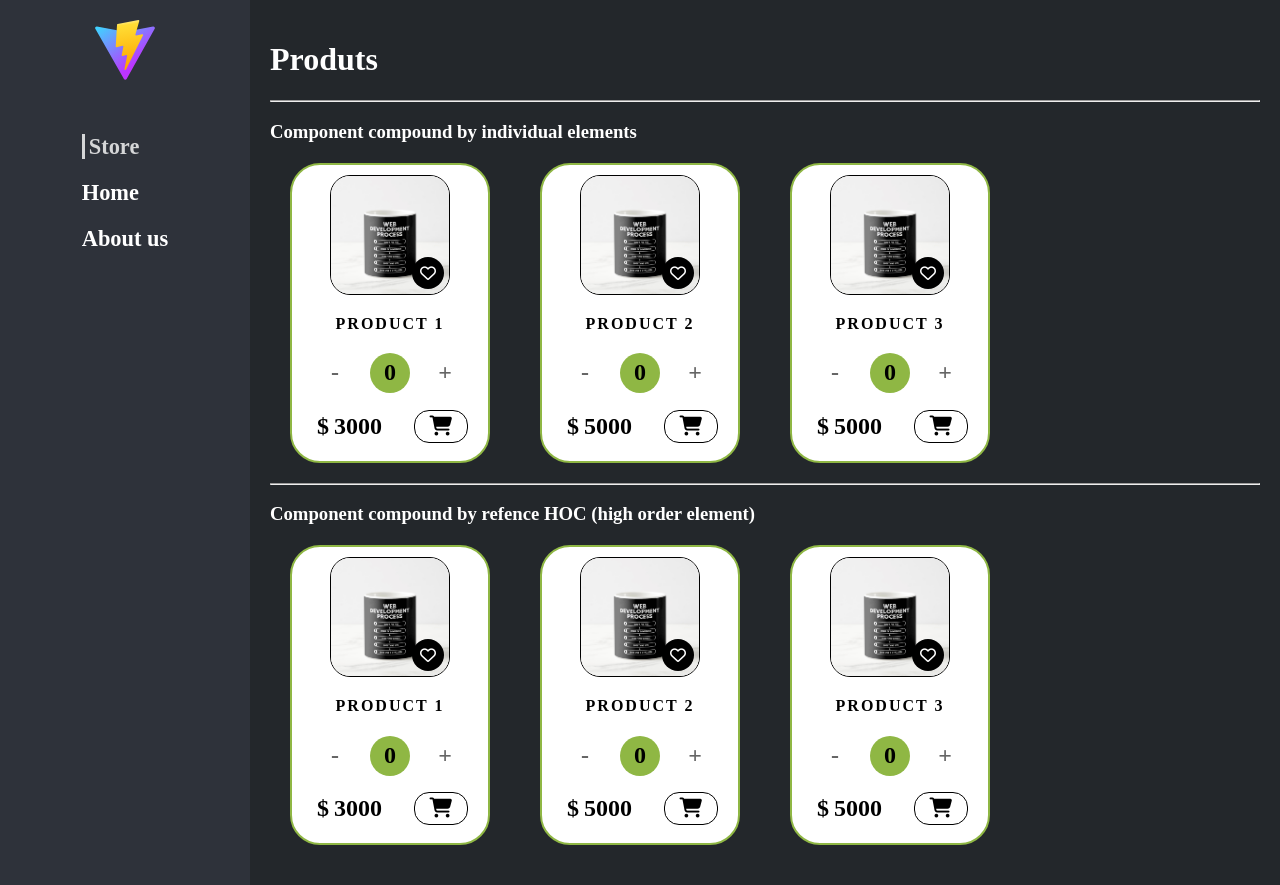
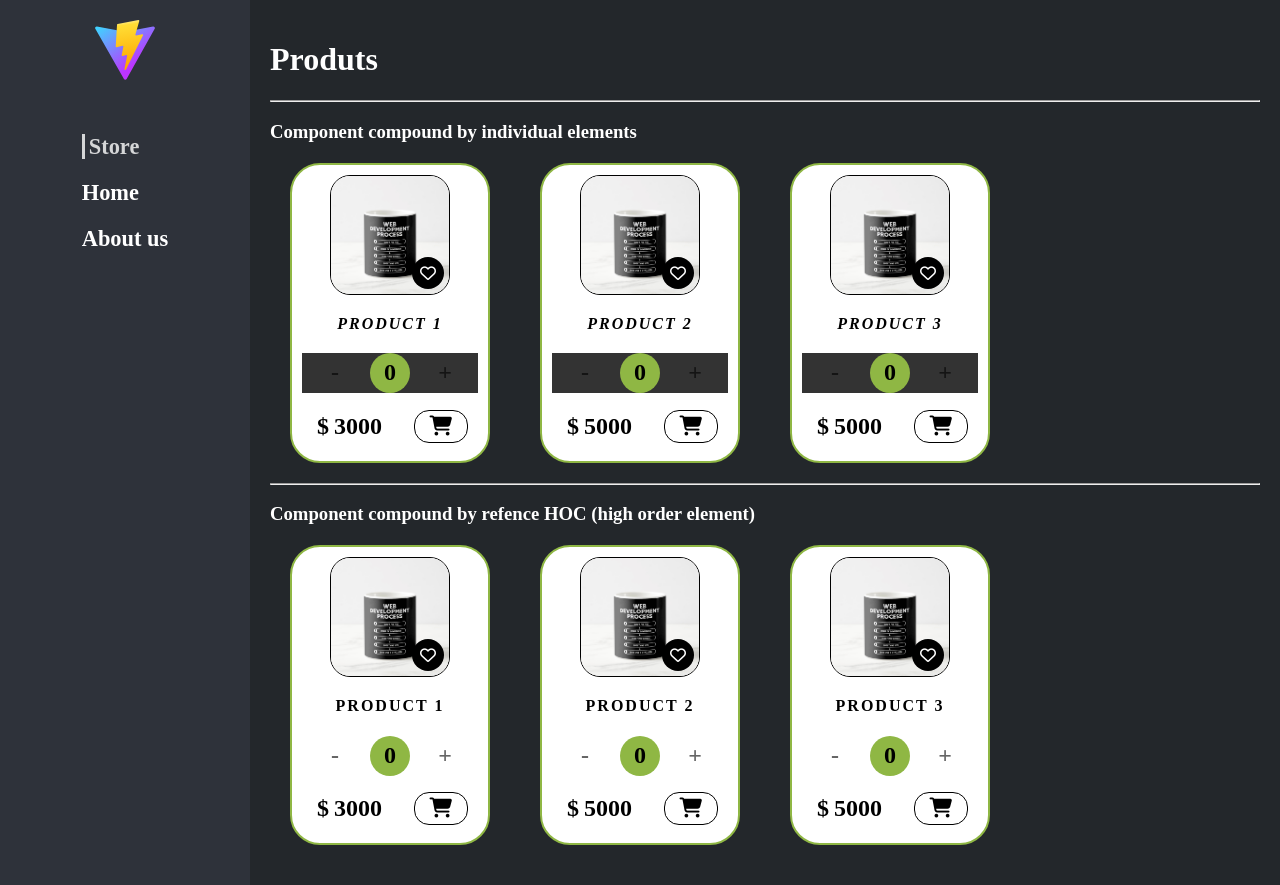
Before and after one commit to DevArthuro/react-advance, a React (Vite) app in the folder 3.component-compound/: page /shopping in a window 1280 px wide. Built offline with nearby package versions, Linux system fonts and the light colour scheme.

Commit message:
feat: extend the className and styles in components

```diff
--- a/3.component-compound/src/components/ProductCard.tsx
+++ b/3.component-compound/src/components/ProductCard.tsx
@@ -1,14 +1,17 @@
 import ProductContextProvider from "../context/productContext";
 import useProduct from "../hooks/useProduct";
+import { GlobalProps } from "../interfaces/product";
 import AddCartButton from "./partials/AddCartButton";
 import Counter from "./partials/Counter";
 import Details from "./partials/Details";
 import Image from "./partials/Image";
 
-const ProductCardComponent: React.FC<{
-  children: React.ReactNode[];
-  id: string;
-}> = ({ id, children }) => {
+const ProductCardComponent: React.FC<
+  {
+    children: React.ReactNode[];
+    id: string;
+  } & GlobalProps
+> = ({ id, children, className, style }) => {
   const { state, increase, decrease, addFav, addCart } = useProduct({ id });
 
   const { product } = state;
@@ -17,7 +20,9 @@ const ProductCardComponent: React.FC<{
     <ProductContextProvider
       value={{ product, redux: { state, increase, decrease, addCart, addFav } }}
     >
-      <div className="card">{children}</div>
+      <div className={`card ${className}`} style={style}>
+        {children}
+      </div>
     </ProductContextProvider>
   );
 };
--- a/3.component-compound/src/components/partials/AddCartButton.tsx
+++ b/3.component-compound/src/components/partials/AddCartButton.tsx
@@ -1,7 +1,8 @@
 import { useContext } from "react";
 import { ProductContext } from "../../context/productContext";
+import { GlobalProps } from "../../interfaces/product";
 
-const AddCartButton = () => {
+const AddCartButton = ({ style, className }: GlobalProps) => {
   const {
     product,
     redux: {
@@ -15,7 +16,7 @@ const AddCartButton = () => {
   const { price } = product;
 
   return (
-    <div className="btn-buy">
+    <div className={`btn-buy ${className}`} style={style}>
       <div className="price">{price}</div>
       <button className="add-btn" onClick={addCart}>
         {inCart ? (
--- a/3.component-compound/src/components/partials/Counter.tsx
+++ b/3.component-compound/src/components/partials/Counter.tsx
@@ -1,7 +1,8 @@
 import { useContext } from "react";
 import { ProductContext } from "../../context/productContext";
+import { GlobalProps } from "../../interfaces/product";
 
-const Counter = () => {
+const Counter = ({ className, style }: GlobalProps) => {
   const {
     redux: {
       decrease,
@@ -11,7 +12,7 @@ const Counter = () => {
   } = useContext(ProductContext);
 
   return (
-    <div className="cantidity">
+    <div className={`cantidity ${className}`} style={style}>
       <div className="rest" onClick={decrease}>
         -
       </div>
--- a/3.component-compound/src/components/partials/Details.tsx
+++ b/3.component-compound/src/components/partials/Details.tsx
@@ -1,7 +1,8 @@
 import { useContext } from "react";
 import { ProductContext } from "../../context/productContext";
+import { GlobalProps } from "../../interfaces/product";
 
-const Details = () => {
+const Details = ({ className, style }: GlobalProps) => {
   const { product } = useContext(ProductContext);
 
   if (!product) return <></>;
@@ -9,7 +10,7 @@ const Details = () => {
   const { title } = product;
 
   return (
-    <div className="details">
+    <div className={`details ${className}`} style={style}>
       <span className="title">{title}</span>
     </div>
   );
--- a/3.component-compound/src/components/partials/Image.tsx
+++ b/3.component-compound/src/components/partials/Image.tsx
@@ -1,7 +1,8 @@
 import { useContext } from "react";
 import { ProductContext } from "../../context/productContext";
+import { GlobalProps } from "../../interfaces/product";
 
-const Image = () => {
+const Image = ({ className, style }: GlobalProps) => {
   const {
     product,
     redux: {
@@ -15,7 +16,7 @@ const Image = () => {
   const { img } = product;
 
   return (
-    <div className="img">
+    <div className={`img ${className}`} style={style}>
       <img src={img} alt="productImage" />
       <div className="favorite-logo" onClick={addFav}>
         {favorite ? (
--- a/3.component-compound/src/interfaces/product.ts
+++ b/3.component-compound/src/interfaces/product.ts
@@ -14,3 +14,8 @@ export interface ReturnUseProduct {
   addFav: () => void;
   addCart: () => void;
 }
+
+export interface GlobalProps {
+  style?: React.CSSProperties;
+  className?: string;
+}
--- a/3.component-compound/src/page/ShoppingCart.tsx
+++ b/3.component-compound/src/page/ShoppingCart.tsx
@@ -16,8 +16,8 @@ const ShoppingCart = () => {
         {PRODUCTS.map((product) => (
           <ProductCard id={product.id} key={product.id}>
             <Image />
-            <Details />
-            <Counter />
+            <Details style={{ fontStyle: "italic" }} />
+            <Counter className="dark-mode" />
             <AddCartButton />
           </ProductCard>
         ))}
--- a/3.component-compound/src/scss/components/_product-card.scss
+++ b/3.component-compound/src/scss/components/_product-card.scss
@@ -9,6 +9,9 @@
   border-radius: 30px;
   color: #000;
   background-color: white;
+  .dark-mode {
+    background-color: #333;
+  }
   .img {
     position: relative;
     display: flex;
--- a/3.component-compound/src/styles/globals.css
+++ b/3.component-compound/src/styles/globals.css
@@ -115,6 +115,9 @@ body {
   border-radius: 30px;
   color: #000;
   background-color: white;
+}
+.card .dark-mode {
+  background-color: #333;
 }
 .card .img {
   position: relative;
```
